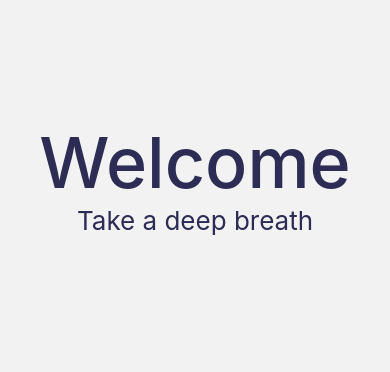
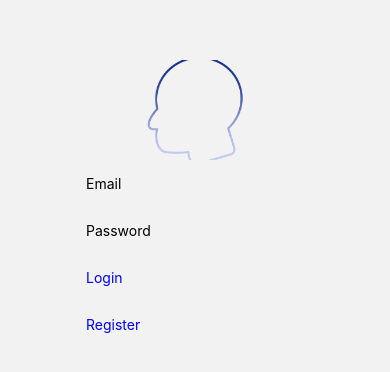
Before and after one commit to farisdurrani/meditation-app, a React Native app: screen /LoginScreen in a window 390 px wide. Shown: the part 218-590 px from the top of the page. Built offline with nearby package versions, Linux system fonts and the light colour scheme.

Commit message:
restructured, added head

```diff
--- a/navigation/index.js
+++ b/navigation/index.js
@@ -13,7 +13,7 @@ const Navigation = () => {
           name="WelcomePage"
           component={WelcomePage}
         />
-        {/* <Stack.Screen
+        <Stack.Screen
           options={{ headerShown: false }}
           name="LoginScreen"
           component={LoginScreen}
@@ -22,7 +22,7 @@ const Navigation = () => {
           options={{ headerShown: false }}
           name="HomeScreen"
           component={HomeScreen}
-        /> */}
+        />
       </Stack.Navigator>
     </NavigationContainer>
   );
--- a/screens/LoginScreen.js
+++ /dev/null
@@ -1,101 +0,0 @@
-import React, { useState } from "react";
-import {
-  KeyboardAvoidingView,
-  StyleSheet,
-  Text,
-  TextInput,
-  TouchableOpacity,
-  View,
-} from "react-native";
-import { auth } from "../firebase";
-import { useNavigation } from "@react-navigation/core";
-
-const LoginScreen = () => {
-  const [email, onChangeEmail] = useState("");
-  const [password, onChangePassword] = useState("");
-  const navigation = useNavigation();
-
-  // from https://youtu.be/ql4J6SpLXZA
-  const handleSignup = () => {
-    auth
-      .createUserWithEmailAndPassword(email, password)
-      .then((userCredentials) => {
-        const user = userCredentials.user;
-        console.log("Registered with", user.email);
-      })
-      .catch((error) => alert(error.message));
-  };
-
-  const handleLogin = () => {
-    auth
-      .signInWithEmailAndPassword(email, password)
-      .then((userCredentials) => {
-        const user = userCredentials.user;
-        console.log("Logged in with", user.email);
-        navigation.replace("HomeScreen");
-      })
-      .catch((error) => {
-        alert(error.message);
-      });
-  };
-
-  return (
-    <KeyboardAvoidingView style={styles.container} behavior="padding">
-      <View style={styles.inputContainer}>
-        <TextInput
-          placeholder="Email"
-          value={email}
-          onChangeText={onChangeEmail}
-          style={styles.input}
-        ></TextInput>
-
-        <TextInput
-          placeholder="Password"
-          value={password}
-          onChangeText={onChangePassword}
-          style={styles.input}
-          secureTextEntry={true}
-        ></TextInput>
-      </View>
-
-      <View style={styles.buttonContainer}>
-        <TouchableOpacity
-          onPress={handleLogin}
-          style={[styles.button, styles.buttonOutline]}
-        >
-          <Text style={styles.buttonText}>Login</Text>
-        </TouchableOpacity>
-
-        <TouchableOpacity
-          style={[styles.button, styles.buttonOutline]}
-          onPress={handleSignup}
-        >
-          <Text style={styles.buttonText}>Register</Text>
-        </TouchableOpacity>
-      </View>
-    </KeyboardAvoidingView>
-  );
-};
-
-export default LoginScreen;
-
-const styles = StyleSheet.create({
-  container: {
-    flex: 1,
-    justifyContent: "center",
-    alignItems: "center",
-  },
-  button: {
-    padding: 15,
-  },
-  buttonContainer: {},
-  buttonOutline: {},
-  buttonOutlineText: {},
-  buttonText: {
-    color: "blue",
-  },
-  input: {
-    padding: 15,
-  },
-  inputContainer: {},
-});
--- a/screens/HomeScreen.js
+++ b/screens/beginning_screens/HomeScreen.js
@@ -7,7 +7,7 @@ import {
 } from "react-native";
 import axios from "axios";
 import React from "react";
-import { auth } from "../firebase";
+import { auth } from "../../firebase";
 import { useNavigation } from "@react-navigation/core";
 import * as Location from "expo-location";
 
--- /dev/null
+++ b/screens/beginning_screens/LoginScreen.js
@@ -0,0 +1,102 @@
+import React, { useState } from "react";
+import {
+  KeyboardAvoidingView,
+  StyleSheet,
+  Text,
+  TextInput,
+  TouchableOpacity,
+  View,
+  Image,
+} from "react-native";
+import { auth } from "../../firebase";
+
+const LoginScreen = ({ navigation }) => {
+  const [email, onChangeEmail] = useState("");
+  const [password, onChangePassword] = useState("");
+
+  // from https://youtu.be/ql4J6SpLXZA
+  const handleSignup = () => {
+    auth
+      .createUserWithEmailAndPassword(email, password)
+      .then((userCredentials) => {
+        const user = userCredentials.user;
+        console.log("Registered with", user.email);
+      })
+      .catch((error) => alert(error.message));
+  };
+
+  const handleLogin = () => {
+    auth
+      .signInWithEmailAndPassword(email, password)
+      .then((userCredentials) => {
+        const user = userCredentials.user;
+        console.log("Logged in with", user.email);
+        navigation.replace("HomeScreen");
+      })
+      .catch((error) => {
+        alert(error.message);
+      });
+  };
+
+  return (
+    <View style={styles.mainContainer} >
+      <Image
+        source={require("../../assets/head.png")}
+        style={{ height: 100, width: 100 }}
+      />
+      <KeyboardAvoidingView behavior="padding">
+        <View style={styles.inputContainer}>
+          <TextInput
+            placeholder="Email"
+            value={email}
+            onChangeText={onChangeEmail}
+            style={styles.input}
+          ></TextInput>
+
+          <TextInput
+            placeholder="Password"
+            value={password}
+            onChangeText={onChangePassword}
+            style={styles.input}
+            secureTextEntry={true}
+          ></TextInput>
+        </View>
+
+        <View style={styles.buttonContainer}>
+          <TouchableOpacity
+            onPress={handleLogin}
+            style={[styles.button, styles.buttonOutline]}
+          >
+            <Text style={styles.buttonText}>Login</Text>
+          </TouchableOpacity>
+
+          <TouchableOpacity
+            style={[styles.button, styles.buttonOutline]}
+            onPress={handleSignup}
+          >
+            <Text style={styles.buttonText}>Register</Text>
+          </TouchableOpacity>
+        </View>
+      </KeyboardAvoidingView>
+    </View>
+  );
+};
+
+export default LoginScreen;
+
+const styles = StyleSheet.create({
+  mainContainer: {
+    flex: 1,
+    justifyContent: "center",
+    alignItems: "center",
+  },
+  button: {
+    padding: 15,
+  },
+  buttonText: {
+    color: "blue",
+  },
+  input: {
+    padding: 15,
+  },
+});
--- a/screens/WelcomePage.js
+++ b/screens/beginning_screens/WelcomePage.js
@@ -1,15 +1,22 @@
 import { StyleSheet, Text, View, Dimensions } from "react-native";
 import React from "react";
-import { MText } from "../components";
-import { LAYOUT, COLORS } from "../constants";
+import { MText, MButton } from "../../components";
+import { LAYOUT, COLORS } from "../../constants";
 
-const WelcomePage = () => {
+const WelcomePage = ({ navigation }) => {
   return (
     <View style={styles.mainContainer}>
       <MText text="Welcome" />
       <Text style={{ fontSize: 26, color: COLORS.primary_blue }}>
         Take a deep breath
       </Text>
+      <MButton
+        text="Continue"
+        containerStyle={{ marginTop: 50 }}
+        onPress={() => {
+          navigation.navigate("LoginScreen");
+        }}
+      />
     </View>
   );
 };
@@ -18,7 +25,7 @@ export default WelcomePage;
 
 const styles = StyleSheet.create({
   mainContainer: {
-    marginTop: Dimensions.get('window').height * 0.40,
+    marginTop: Dimensions.get("window").height * 0.3,
     width: "100%",
     display: "flex",
     alignItems: "center",
--- a/screens/index.js
+++ b/screens/index.js
@@ -1,3 +1,3 @@
-export { default as HomeScreen } from "./HomeScreen";
-export { default as LoginScreen } from "./LoginScreen";
-export { default as WelcomePage } from "./WelcomePage";
+export { default as HomeScreen } from "./beginning_screens/HomeScreen";
+export { default as LoginScreen } from "./beginning_screens/LoginScreen";
+export { default as WelcomePage } from "./beginning_screens/WelcomePage";
```
Also changed, not shown: assets/head.png (added).
